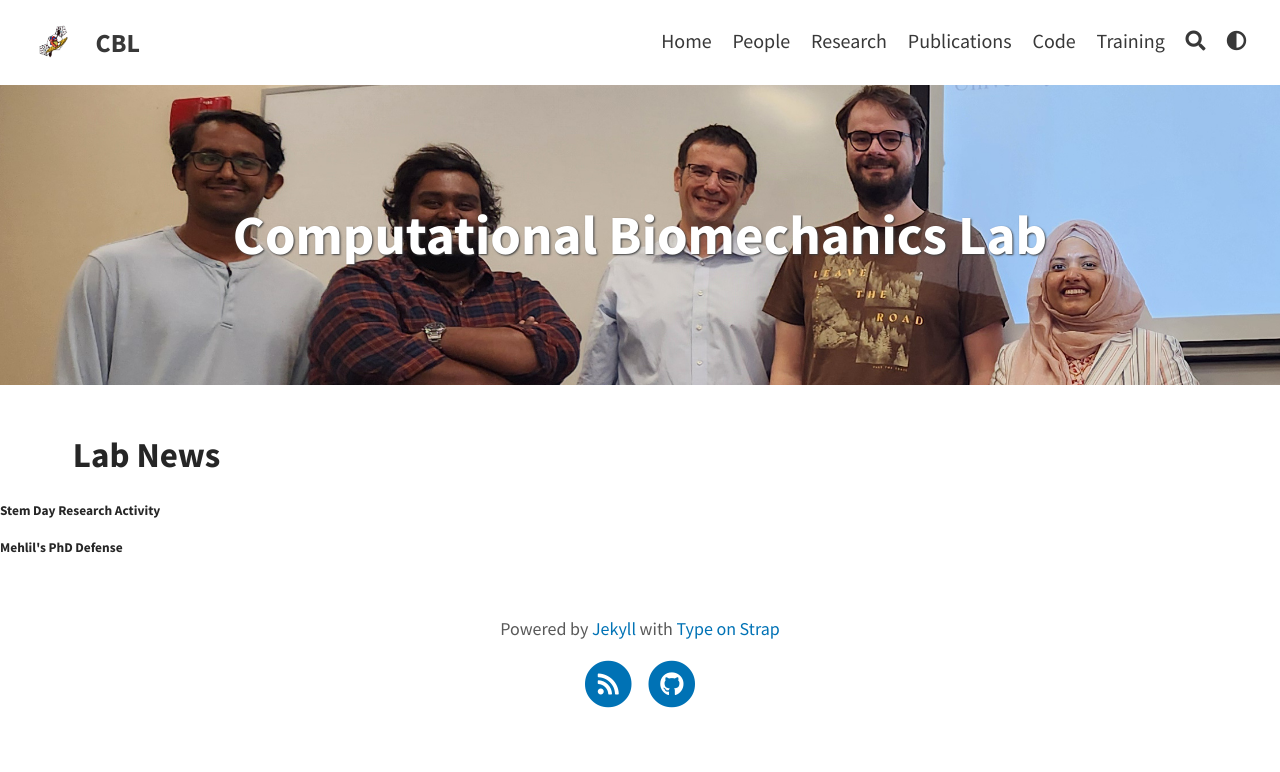
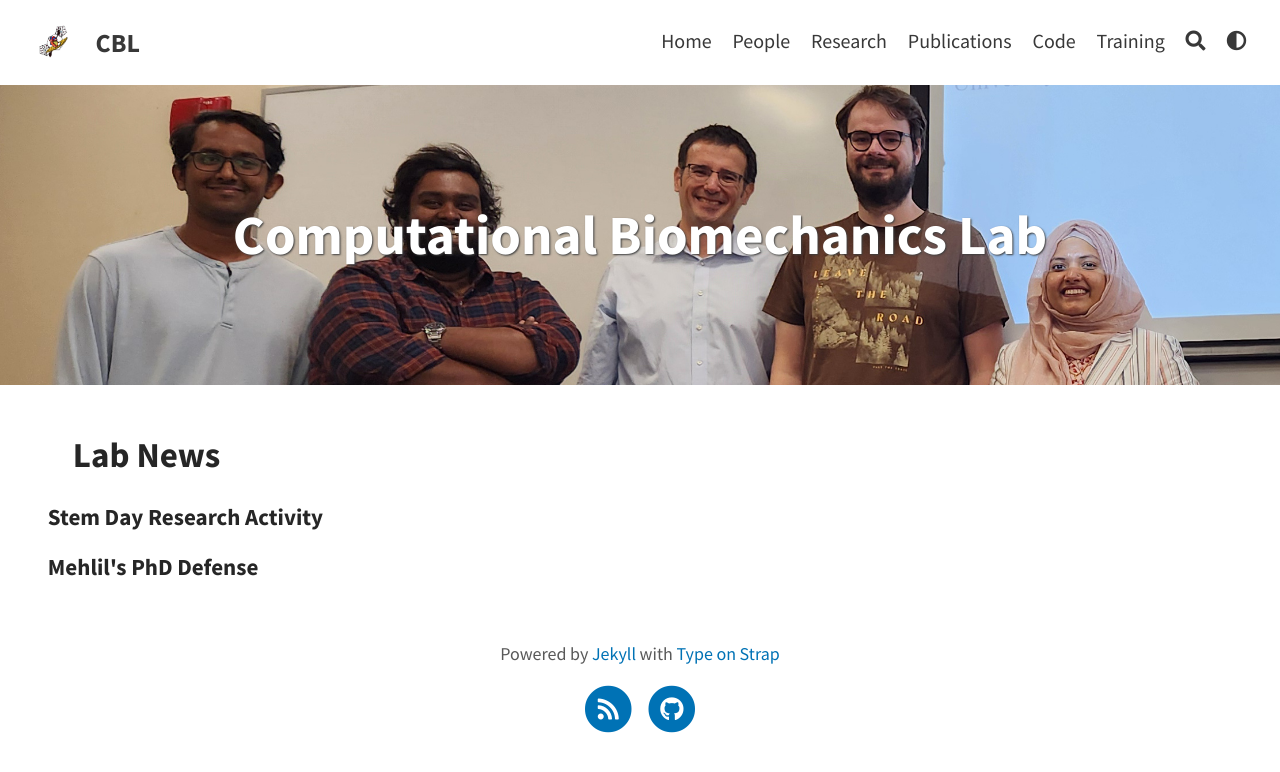
Before and after one commit to CBL-UCF/CBL-UCF.github.io, a Jekyll site: the page built from index.html, in a window 1280 px wide. Shown: the top 772 px of the page. Built offline with Jekyll 4.4.1, drawn with Linux system fonts in a browser that asks for light colours; a script that is not in the unit is left out; the list of posts is cut into pages by our own code.

Commit message:
Update blog.liquid

```diff
--- a/_includes/blog/blog.liquid
+++ b/_includes/blog/blog.liquid
@@ -7,11 +7,11 @@
     {% for post in paginator.posts %}
     <p>
           <header>
-            <h6>
+            <h4>
               <a aria-label="{{ post.title }}" class="post-link" href="{{ post.url | relative_url }}">
-                {{ post.title }}
+                &nbsp;&nbsp;&nbsp;&nbsp;&nbsp;&nbsp;&nbsp;&nbsp;&nbsp;&nbsp;{{ post.title }}
               </a>
-            </h6>
+            </h4>
           </header>
     </p>
     {% endfor %}
```
